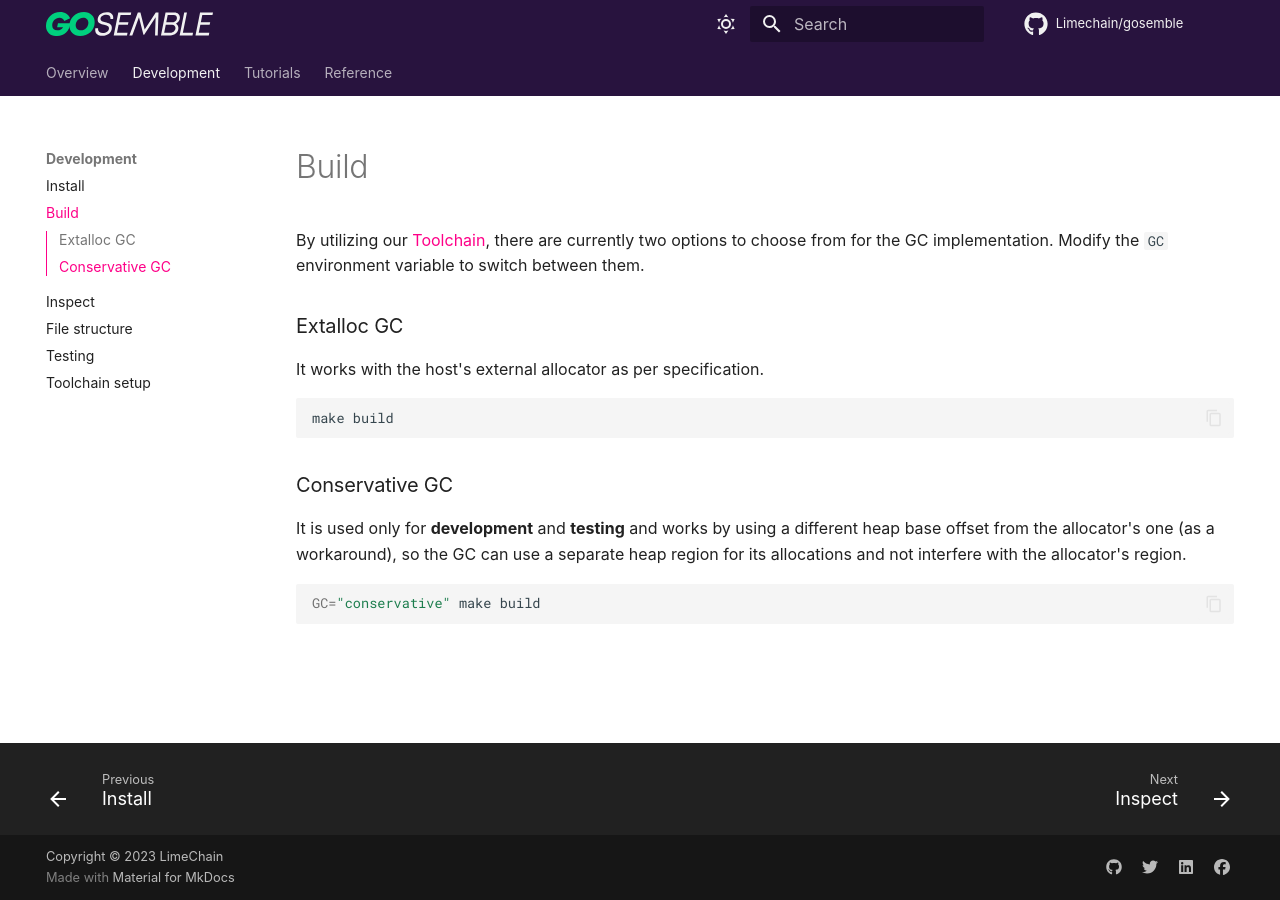
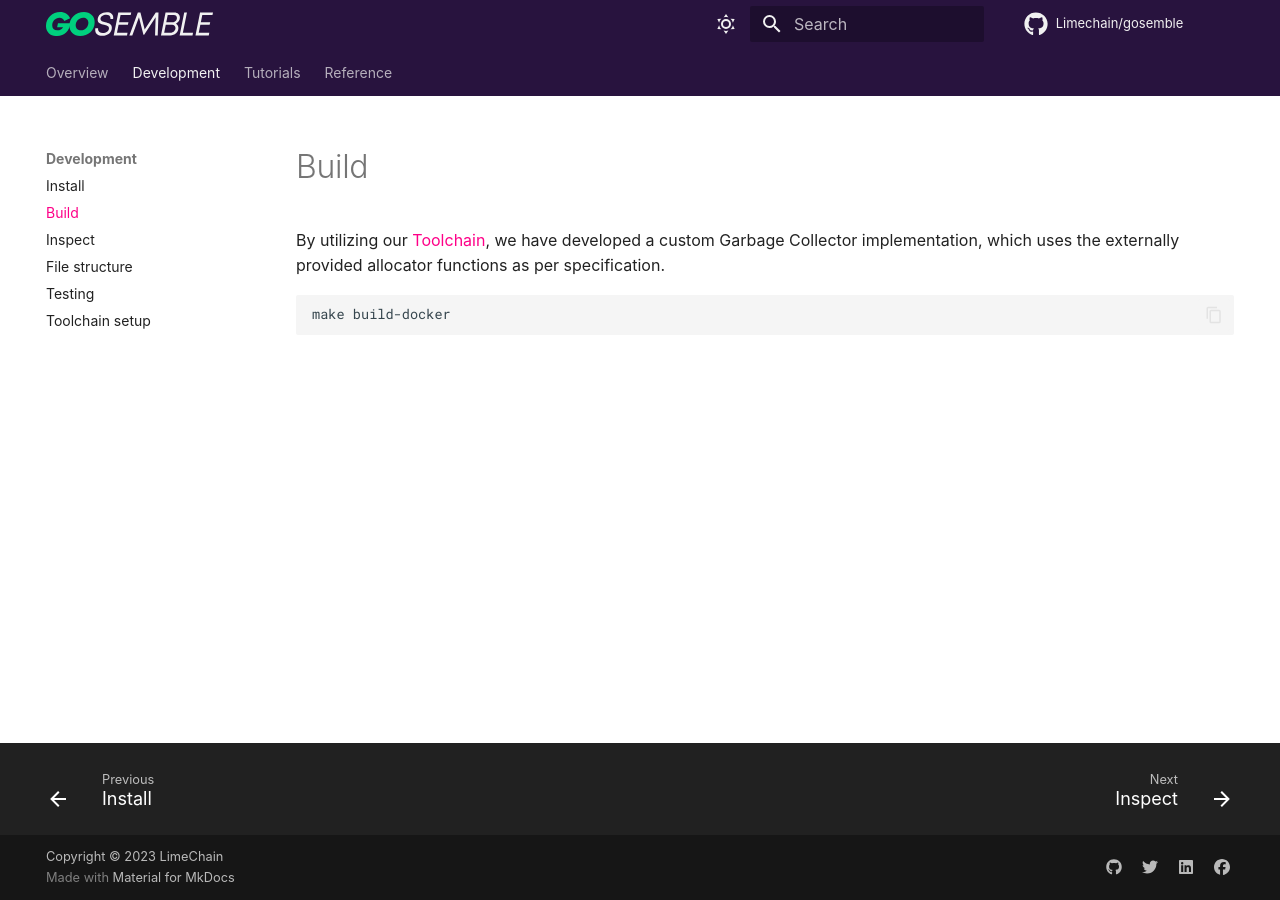
Before and after one commit to LimeChain/gosemble, an MkDocs documentation site: the page built from docs/docs/development/build.md, in a window 1280 px wide. Built offline with MkDocs 1.6.1 and Material for MkDocs 9.7.7, drawn with Linux system fonts in a browser that asks for light colours; some web fonts are replaced; comment, search, counter and statistics services are not loaded.

Commit message:
build(makefile): simplify build-docker command (#187)
* rename build to build-docker
* remove GC option in build
* docs
* add to Workflow develop branch for build & test
* bump go version for tests to 1.21
* runtime.wasm without debug

````diff
--- a/docs/docs/development/build.md
+++ b/docs/docs/development/build.md
@@ -4,23 +4,9 @@ title: Build
 permalink: /development/build
 ---
 
-By utilizing our [Toolchain](../../overview/toolchain), there are currently two options to choose from for the GC
-implementation. Modify the `GC` environment variable to switch between them.
-
-### Extalloc GC
-
-It works with the host's external allocator as per specification.
+By utilizing our [Toolchain](../../overview/toolchain), we have developed a custom Garbage Collector implementation,
+which uses the externally provided allocator functions as per specification.
 
 ```bash
-make build
+make build-docker
 ```
-
-### Conservative GC
-
-It is used only for **development** and **testing** and works by using a different heap base offset from the allocator's
-one (as a workaround), so the GC can use a separate heap region for its allocations and not interfere with the
-allocator's region.
-
-```bash
-GC="conservative" make build
-```
````
Also changed, not shown: README.md, 3 other files.
